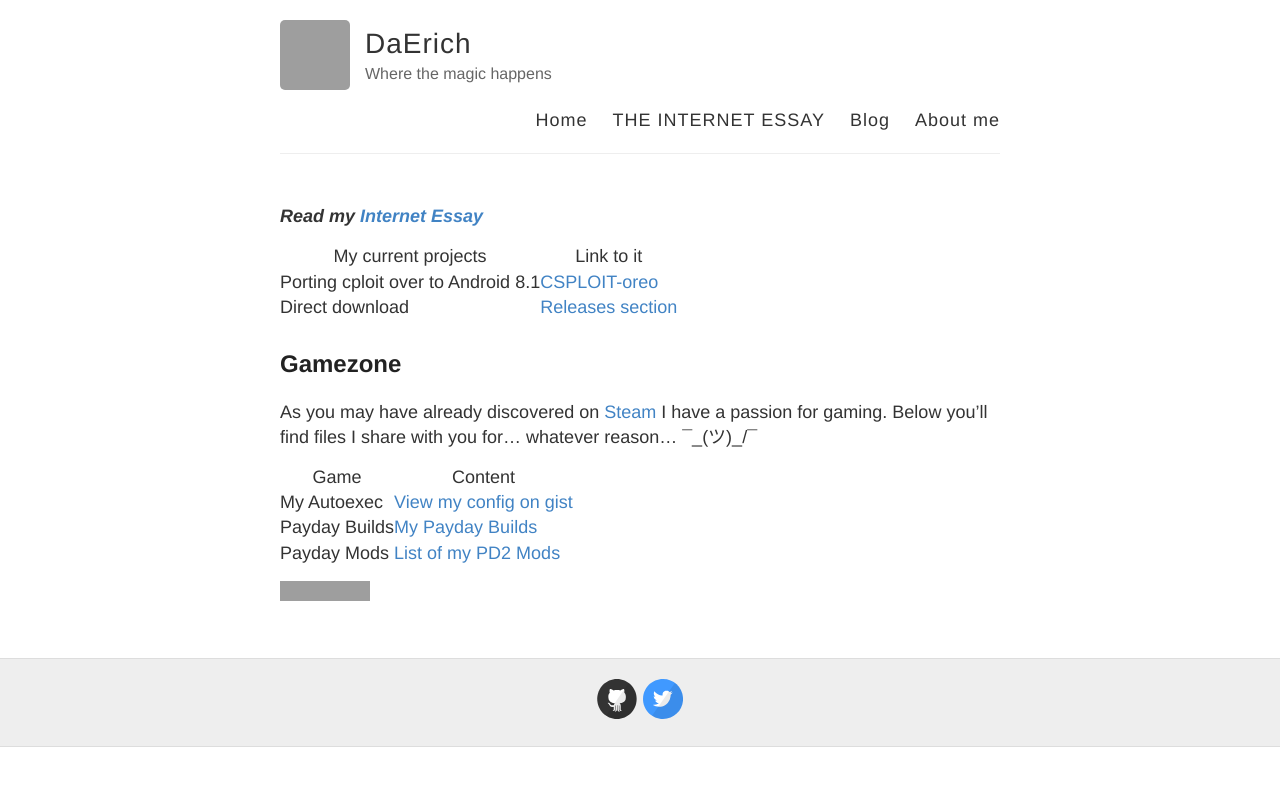
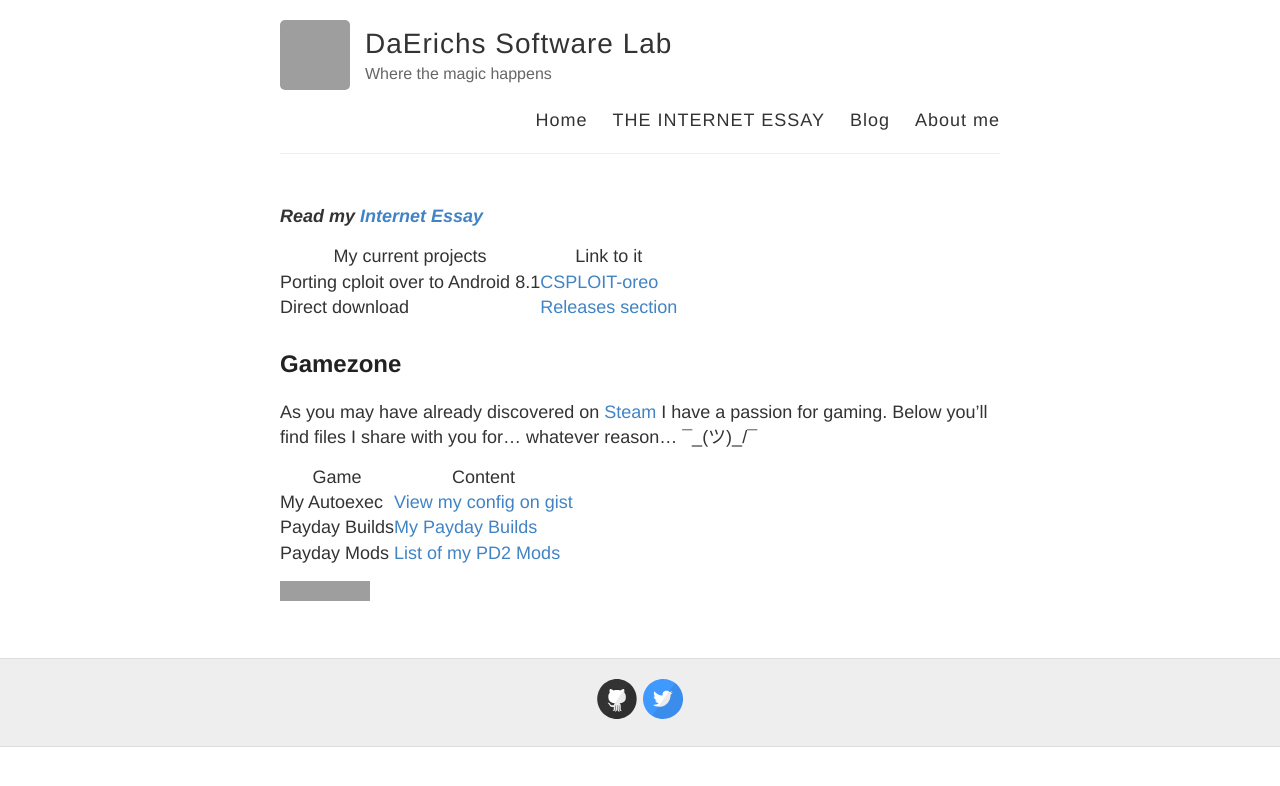
Before and after one commit to daerich/daerich.github.io.old, a Jekyll site: the page built from index.md, in a window 1280 px wide. Shown: the top 786 px of the page. Built offline with Jekyll 4.4.1, drawn with Linux system fonts in a browser that asks for light colours; our own code applies the rules of GitHub Pages for plain Markdown files; grey boxes are pictures that could not be loaded.

Commit message:
title instead of name

```diff
--- a/_layouts/default.html
+++ b/_layouts/default.html
@@ -22,7 +22,7 @@
           <a href="{{ site.baseurl }}/" class="site-avatar"><img src="{{ site.avatar }}" /></a>
 
           <div class="site-info">
-            <h1 class="site-name"><a href="{{ site.baseurl }}/">{{ site.name }}</a></h1>
+            <h1 class="site-name"><a href="{{ site.baseurl }}/">{{ site.title }}</a></h1>
             <p class="site-description">{{ site.description }}</p>
           </div>
 
```
